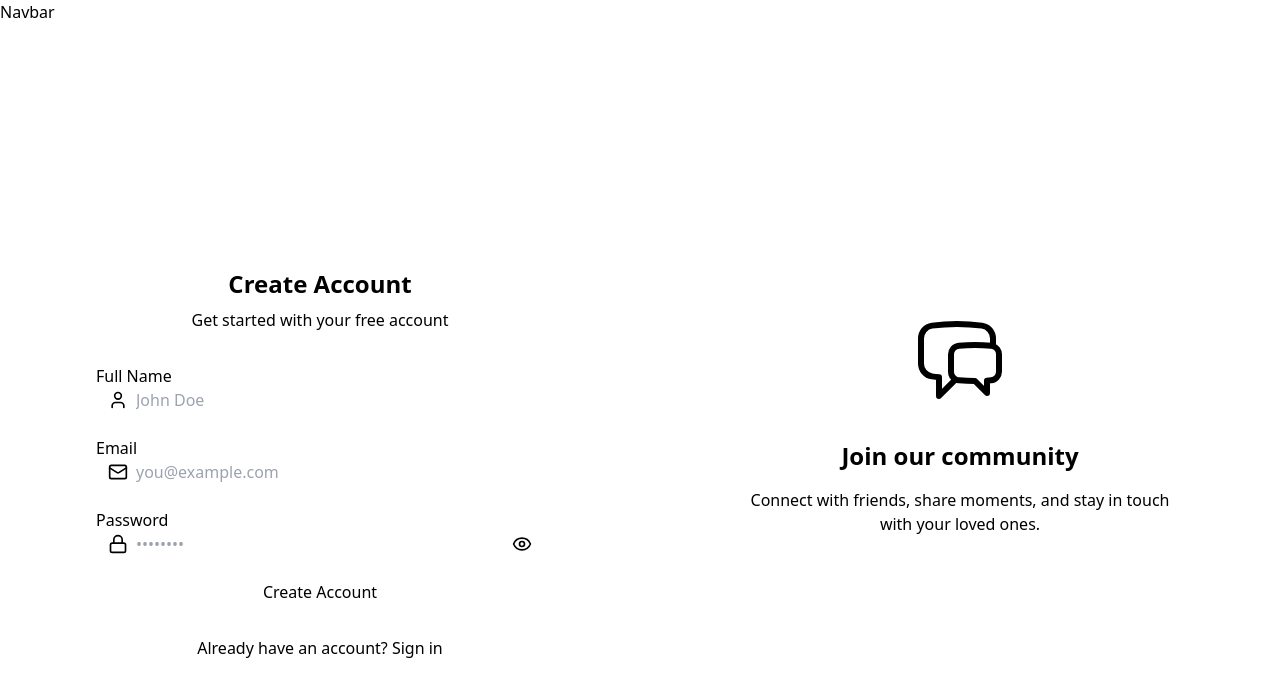
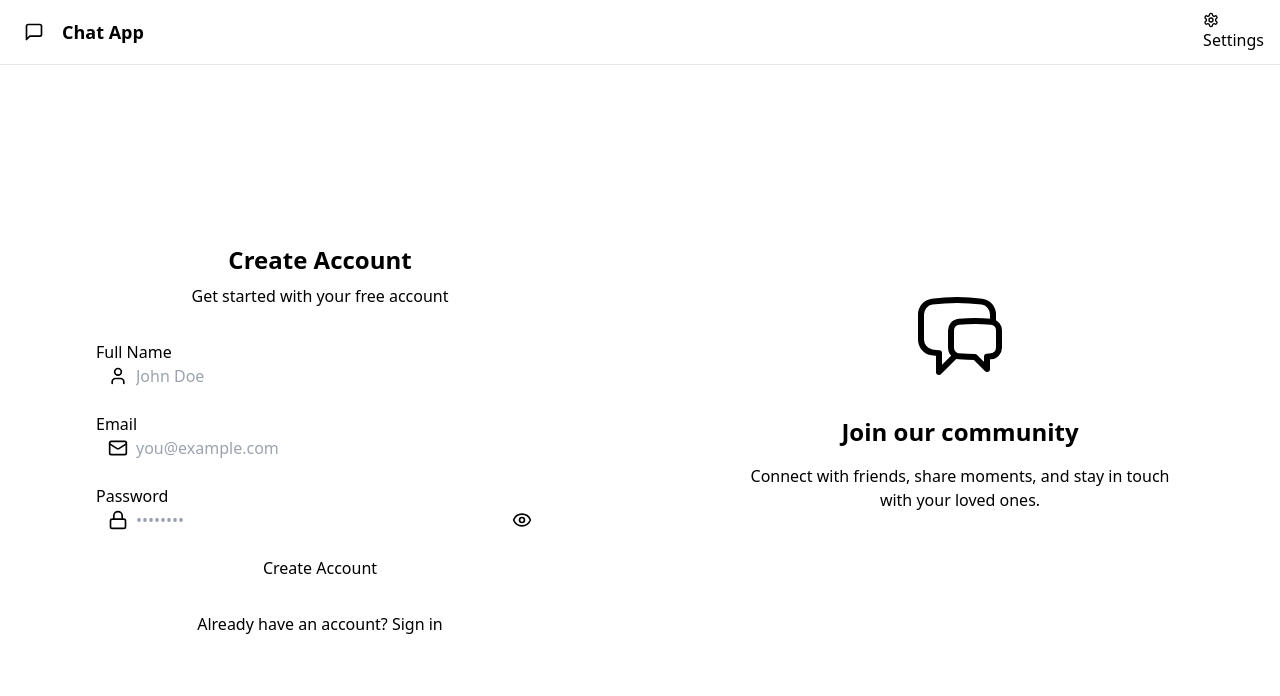
Before and after one commit to govind01sharma/Chatting-App, a React (Vite) app in the folder frontend/: page /signup in a window 1280 px wide. Shown: the top 696 px of the page. Built offline with nearby package versions, Linux system fonts and the light colour scheme; no server answers.

Commit message:
Add toast notifications for form validation and authentication; enhance Navbar with logout functionality and links

```diff
--- a/frontend/src/App.jsx
+++ b/frontend/src/App.jsx
@@ -10,6 +10,7 @@
 import { useAuthStore } from './store/useAuthStore'
 import { Loader } from 'lucide-react'
 import { Navigate } from 'react-router-dom'
+import { Toaster } from 'react-hot-toast'
 
 
 const App = () => {
@@ -37,6 +38,8 @@
         <Route path="/settings" element={<SettingsPage />} />
         <Route path="/profile" element={authUser ? <ProfilePage /> : <Navigate to="/login" />} />
       </Routes>
+
+      <Toaster />
     </div>
   )
 }
--- a/frontend/src/components/Navbar.jsx
+++ b/frontend/src/components/Navbar.jsx
@@ -1,13 +1,55 @@
 import React from 'react'
 import { useAuthStore } from '../store/useAuthStore';
+import { Link } from 'react-router-dom';
+import { LogOut, MessageSquare, Settings, User } from 'lucide-react';
 
 
 const Navbar = () => {
-  const {authUser} = useAuthStore();
+  const {logout, authUser} = useAuthStore();
 
-  return (
-    <div>Navbar</div>
-  )
+  return <header
+    className='bg-base-100 border-b border-base-300 fixed w-full top-0 z-40 backdrop-blur-lg bg-base-100/80'
+  >
+    <div className='container mx-auto px-4 h-16'>
+      <div className='flex items-center justify-between h-full'>
+        <div className='flex items-center gap-8'>
+          <Link to='/' className='flex items-center gap-2.5 hover:opacity-80 transition-all'>
+            <div className='size-9 rounded-lg bg-primary/10 flex items-center justify-center'>
+              <MessageSquare className='w-5 h-5 text-primary' />
+            </div>
+            <h1 className='text-lg font-bold'>Chat App</h1>
+          </Link>
+
+        </div>
+
+        <div className='flex items-center gap-2'>
+          <Link to='/settings' className='btn btn-sm gap-2 transition-colors'>
+            <Settings className='size-4' />
+            <span className='hidden sm:inline'>Settings</span>
+          </Link>
+
+          {authUser && (
+            <>
+              <Link to={`/profile`} className='btn btn-sm gap-2'>
+                <User className='size-5' />
+                <span className='hidden sm:inline'>Profile</span>
+              </Link>
+
+              <button className='flex gap-2 items-center' onClick={logout}>
+                <LogOut className='size-5' />
+                <span className='hidden sm:inline'>Logout</span>
+              </button>
+
+            </>
+          )}
+
+        </div>
+
+      </div>
+
+    </div>
+
+  </header>
 }
 
 export default Navbar
--- a/frontend/src/pages/SignUpPage.jsx
+++ b/frontend/src/pages/SignUpPage.jsx
@@ -3,6 +3,7 @@
 import { Link } from "react-router-dom";
 import { useAuthStore } from '../store/useAuthStore';
 import AuthImagePattern from '../components/AuthImagePattern';
+import toast from 'react-hot-toast';
 
 const SignUpPage = () => {
   const [showPassword, setShowPassword] = useState(false);
@@ -15,11 +16,23 @@
   const { signup, isSigningUp } = useAuthStore();
 
   const validateForm = () => {
+    if (!formData.fullName.trim()) return toast.error("Full name is required");
+    if (!formData.email.trim()) return toast.error("Email is required");
+    if (!/\S+@\S+\.\S+/.test(formData.email)) return toast.error("Invalid email format");
+    if (!formData.password) return toast.error("Password is required");
+    if (formData.password.length < 6) return toast.error("Password must be at least 6 characters");
 
+    return true;
   };
 
   const handleSubmit = (e) => {
     e.preventDefault();
+
+    const success = validateForm();
+
+    if (success===true) {
+      signup(formData);
+    }
   };
 
 
--- a/frontend/src/store/useAuthStore.js
+++ b/frontend/src/store/useAuthStore.js
@@ -1,5 +1,6 @@
 import { create } from "zustand";
 import { axiosInstance } from "../lib/axios";
+import toast from "react-hot-toast";
 
 export const useAuthStore = create((set) => ({
     authUser: null,
@@ -23,7 +24,28 @@
     },
 
     signup: async (data) => {
+        set({ isSigningUp: true });
+        try {
+            const res = await axiosInstance.post("/auth/signup", data);
+            set({ authUser: res.data});
+            toast.success("Account created successfully");
 
-    }
+        } catch (error) {
+            toast.error(error.response.data.message);
+        } finally {
+            set({ isSigningUp: false });
+        }
+    },
+
+    logout: async () => {
+        try {
+          await axiosInstance.post("/auth/logout");
+          set({ authUser: null });
+          toast.success("Logged out successfully");
+          get().disconnectSocket();
+        } catch (error) {
+          toast.error(error.response.data.message);
+        }
+      },
 
 }))
```
